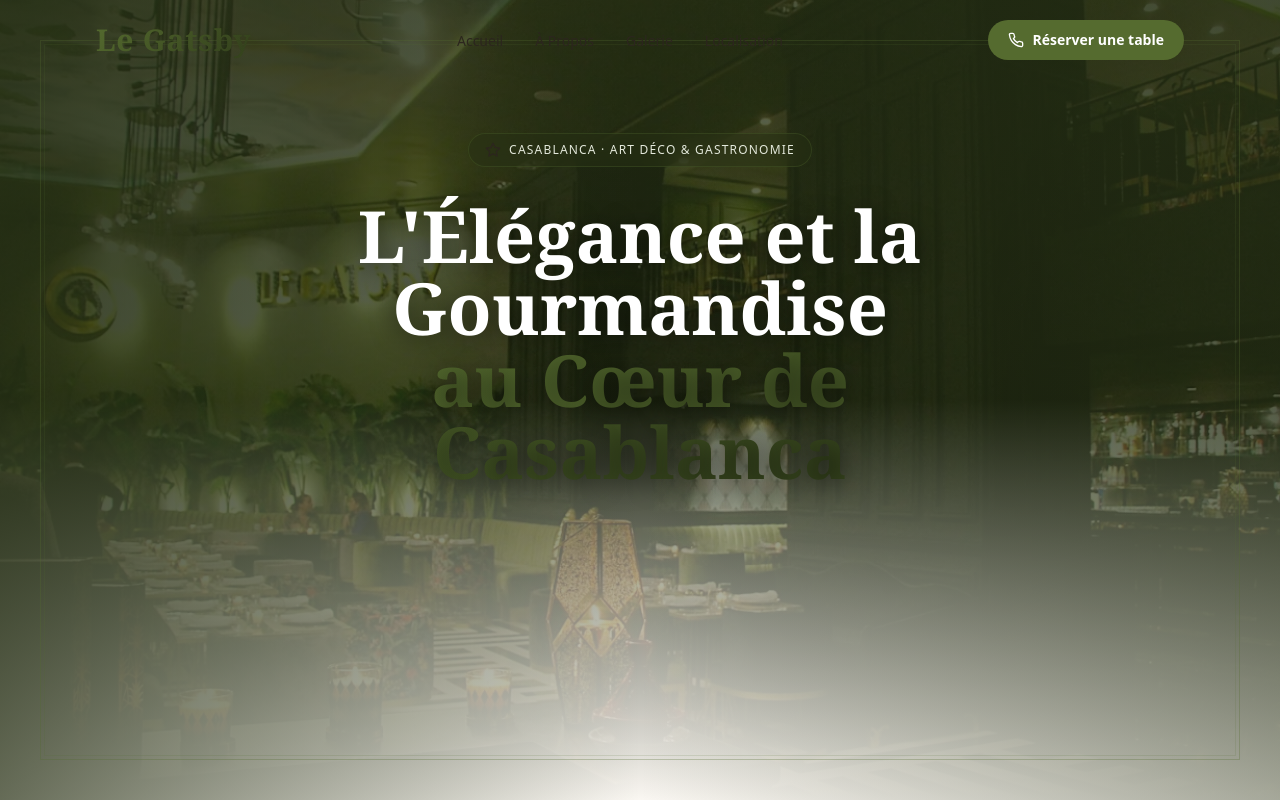
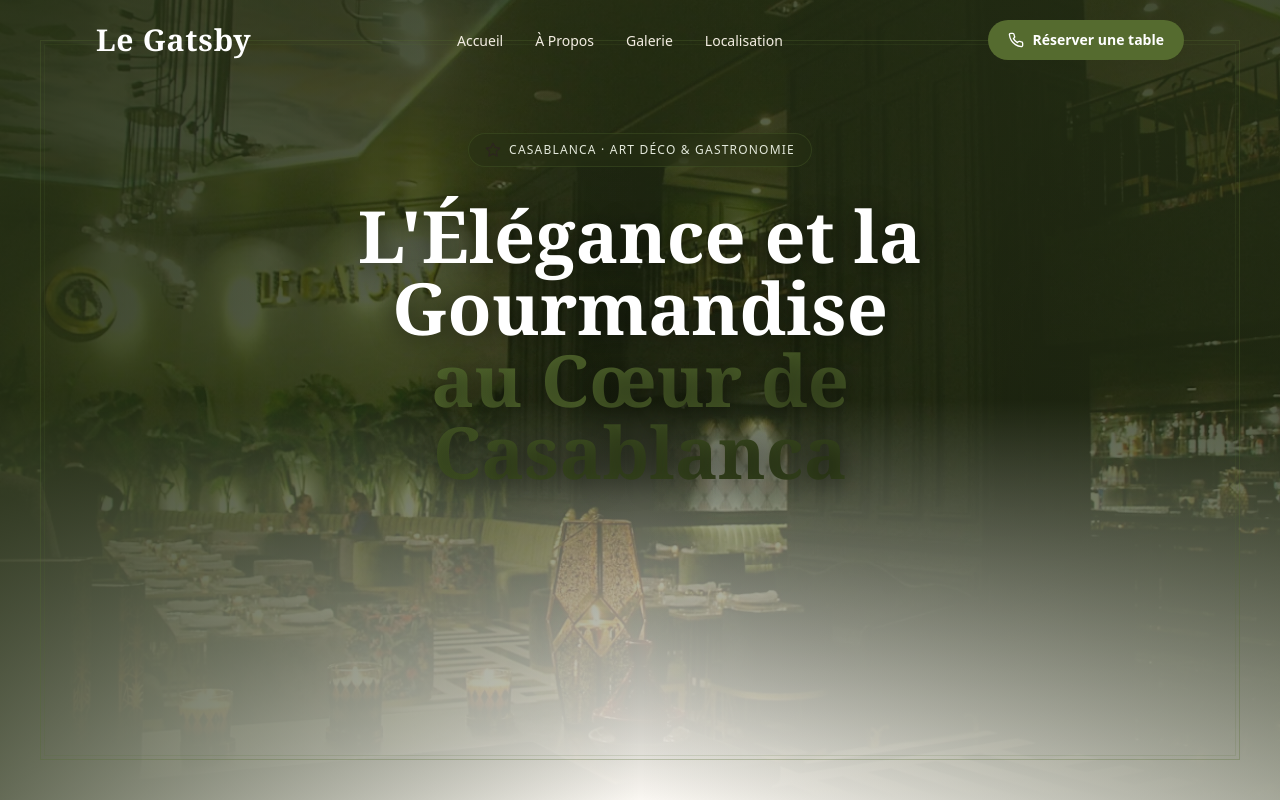
Before and after one commit to medfassi20/legatsby-casablanca, a React (Vite) app: page / in a window 1280 px wide. Shown: the top 800 px of the page. Built offline with nearby package versions, Linux system fonts and the light colour scheme; a web font is replaced by a local one.

Commit message:
Update Header.tsx

```diff
--- a/src/components/Header.tsx
+++ b/src/components/Header.tsx
@@ -22,8 +22,8 @@ export default function Header() {
     <header
       className={`fixed top-0 left-0 right-0 z-50 transition-all duration-500 ${
         scrolled
-          ? 'bg-charcoal-900/80 backdrop-blur-xl border-b border-gold-500/10 py-3 shadow-lg shadow-black/20'
-          : 'bg-transparent py-5'
+          ? 'bg-beige-50/90 backdrop-blur-xl border-b border-beige-200 py-3 shadow-sm text-beige-900'
+          : 'bg-transparent py-5 text-white'
       }`}
     >
       <nav className="section-padding flex items-center justify-between">
@@ -37,7 +37,7 @@ export default function Header() {
           className="group flex items-center gap-2"
         >
           <span className="font-serif text-2xl sm:text-3xl font-bold tracking-wide">
-            <span className="gold-gradient-text">Le Gatsby</span>
+            <span className={scrolled ? 'text-olive-500' : 'text-white'}>Le Gatsby</span>
           </span>
         </a>
 
@@ -51,10 +51,12 @@ export default function Header() {
                   e.preventDefault();
                   handleNavClick(link.href);
                 }}
-                className="relative text-sm font-medium text-cream-100/80 hover:text-gold-500 transition-colors duration-300 group"
+                className={`relative text-sm font-medium transition-colors duration-300 group ${
+                  scrolled ? 'text-beige-900/80 hover:text-olive-500' : 'text-beige-100 hover:text-white'
+                }`}
               >
                 {link.label}
-                <span className="absolute -bottom-1 left-0 h-px w-0 bg-gold-500 transition-all duration-300 group-hover:w-full" />
+                <span className="absolute -bottom-1 left-0 h-px w-0 bg-olive-500 transition-all duration-300 group-hover:w-full" />
               </a>
             </li>
           ))}
@@ -71,7 +73,7 @@ export default function Header() {
           </a>
           <button
             onClick={() => setMobileOpen(!mobileOpen)}
-            className="lg:hidden p-2 text-gold-500 hover:text-gold-400 transition-colors"
+            className={`lg:hidden p-2 transition-colors ${scrolled ? 'text-olive-500' : 'text-white'}`}
             aria-label="Menu"
           >
             {mobileOpen ? <X className="w-6 h-6" /> : <Menu className="w-6 h-6" />}
@@ -85,7 +87,7 @@ export default function Header() {
           mobileOpen ? 'max-h-screen opacity-100' : 'max-h-0 opacity-0'
         }`}
       >
-        <div className="section-padding pt-4 pb-6 bg-charcoal-900/95 backdrop-blur-xl border-t border-gold-500/10">
+        <div className="section-padding pt-4 pb-6 bg-beige-50/95 backdrop-blur-xl border-t border-beige-200">
           <ul className="flex flex-col gap-1">
             {navLinks.map((link) => (
               <li key={link.href}>
@@ -95,7 +97,7 @@ export default function Header() {
                     e.preventDefault();
                     handleNavClick(link.href);
                   }}
-                  className="block py-3 px-4 rounded-lg text-cream-100/90 hover:text-gold-500 hover:bg-white/5 transition-all duration-300"
+                  className="block py-3 px-4 rounded-lg text-beige-900 hover:text-olive-500 hover:bg-beige-100 transition-all duration-300"
                 >
                   {link.label}
                 </a>
```
